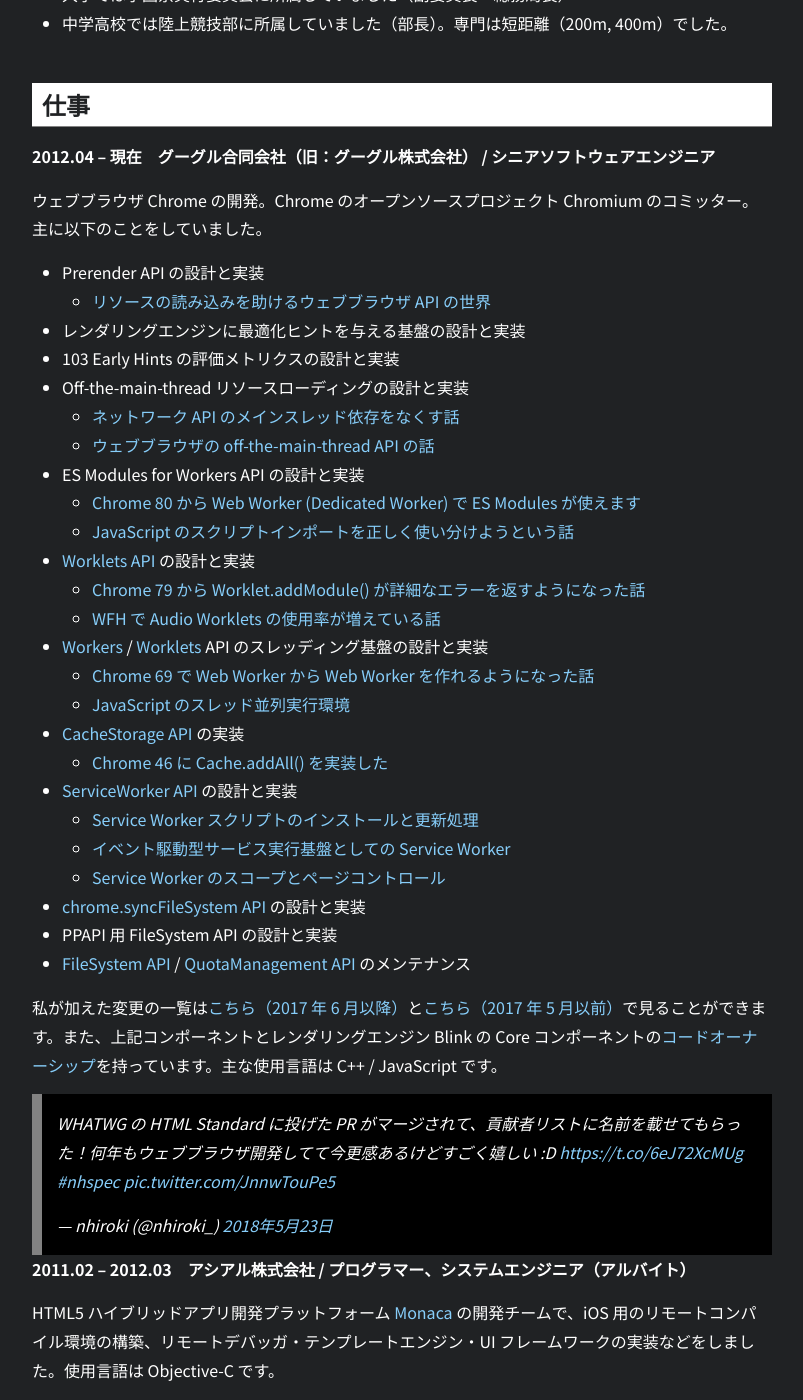
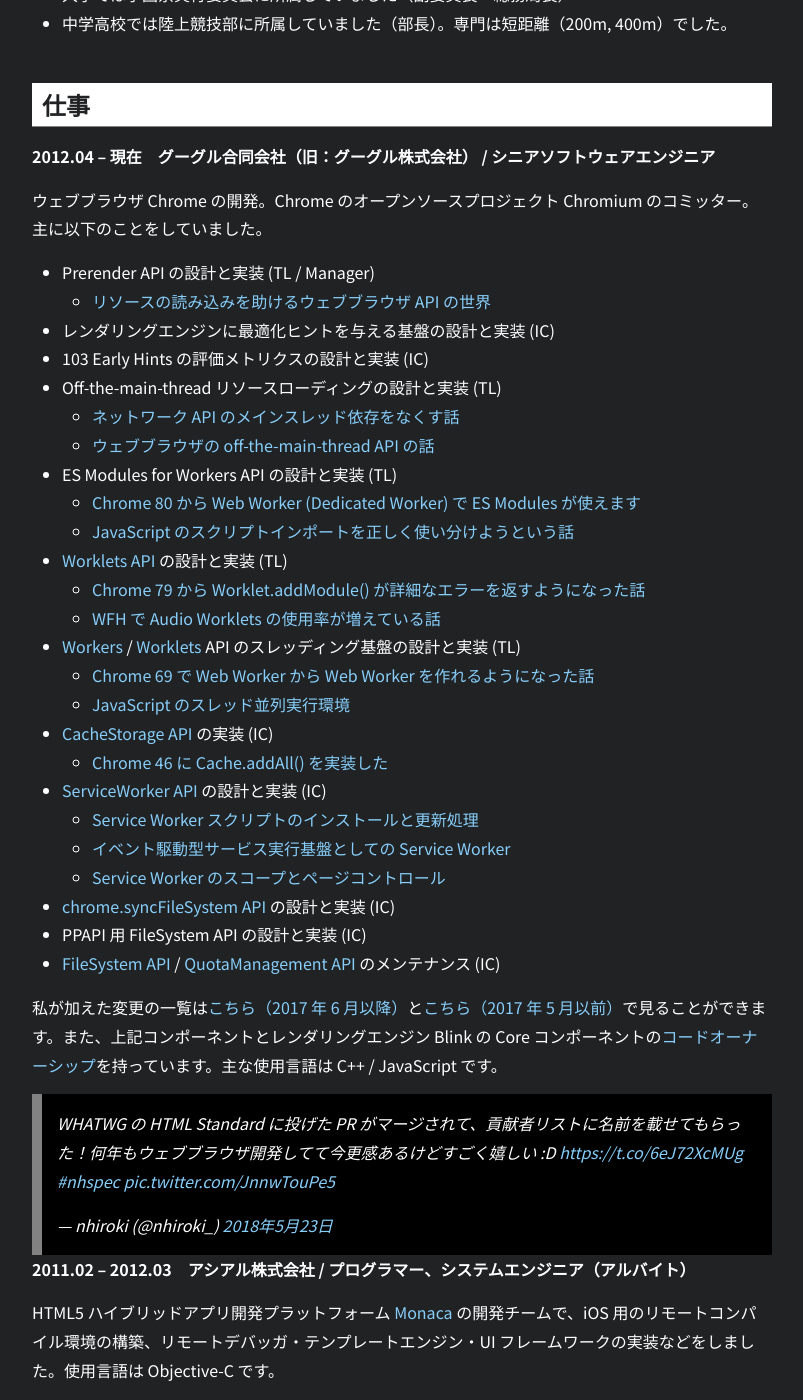
Before and after one commit to nhiroki/nhiroki.github.io, a Jekyll site: the page built from about.md, in a window 1280 px wide and 1400 px high, scrolled down 1143 px. Shown: the whole window, without its empty margins (238-1041 px from the left). Built offline with Jekyll 4.4.1, drawn with Linux system fonts in a browser that asks for light colours; comment, search, counter and statistics services are not loaded; some of the changed text lies outside the part shown.

Commit message:
Update the about page

```diff
--- a/about.md
+++ b/about.md
@@ -9,7 +9,7 @@
 
 Hiroki Nakagawa (nhiroki)
 
-シニアソフトウェアエンジニア @ グーグル。ウェブブラウザ Chrome (Chromium) 開発者。情報理工学修士。2 児の父親。
+Senior Software Engineer / Tech Lead Manager (TLM) @ Google。ウェブブラウザ Chrome (Chromium) 開発者。情報理工学修士。2 児の父親。
 
 ---
 
@@ -43,31 +43,31 @@
 
 ウェブブラウザ Chrome の開発。Chrome のオープンソースプロジェクト Chromium のコミッター。主に以下のことをしていました。
 
-* Prerender API の設計と実装
+* Prerender API の設計と実装 (TL / Manager)
   - [リソースの読み込みを助けるウェブブラウザ API の世界](/2021/05/06/resource-loading-apis)
-* レンダリングエンジンに最適化ヒントを与える基盤の設計と実装
-* 103 Early Hints の評価メトリクスの設計と実装
-* Off-the-main-thread リソースローディングの設計と実装
+* レンダリングエンジンに最適化ヒントを与える基盤の設計と実装 (IC)
+* 103 Early Hints の評価メトリクスの設計と実装 (IC)
+* Off-the-main-thread リソースローディングの設計と実装 (TL)
   - [ネットワーク API のメインスレッド依存をなくす話](/2018/06/15/blink-off-the-main-thread-loading)
   - [ウェブブラウザの off-the-main-thread API の話](/2018/05/07/off-the-main-thread-api)
-* ES Modules for Workers API の設計と実装
+* ES Modules for Workers API の設計と実装 (TL)
   - [Chrome 80 から Web Worker (Dedicated Worker) で ES Modules が使えます](/2019/12/05/es-modules-for-dedicated-workers)
   - [JavaScript のスクリプトインポートを正しく使い分けようという話](/2018/09/07/javascript-import)
-* [Worklets API](https://drafts.css-houdini.org/worklets/) の設計と実装
+* [Worklets API](https://drafts.css-houdini.org/worklets/) の設計と実装 (TL)
   - [Chrome 79 から Worklet.addModule() が詳細なエラーを返すようになった話](/2019/10/16/worklet-addmodule-error)
   - [WFH で Audio Worklets の使用率が増えている話](/2020/05/12/usage-of-audio-worklets)
-* [Workers](https://html.spec.whatwg.org/multipage/workers.html#workers) / [Worklets](https://drafts.css-houdini.org/worklets/) API のスレッディング基盤の設計と実装
+* [Workers](https://html.spec.whatwg.org/multipage/workers.html#workers) / [Worklets](https://drafts.css-houdini.org/worklets/) API のスレッディング基盤の設計と実装 (TL)
   - [Chrome 69 で Web Worker から Web Worker を作れるようになった話](/2018/10/29/nested-workers)
   - [JavaScript のスレッド並列実行環境](/2017/12/10/javascript-parallel-processing)
-* [CacheStorage API](https://slightlyoff.github.io/ServiceWorker/spec/service_worker/#cache-objects) の実装
+* [CacheStorage API](https://slightlyoff.github.io/ServiceWorker/spec/service_worker/#cache-objects) の実装 (IC)
   - [Chrome 46 に Cache.addAll() を実装した](/2015/09/02/cache-storage-addall)
-* [ServiceWorker API](https://slightlyoff.github.io/ServiceWorker/spec/service_worker/) の設計と実装
+* [ServiceWorker API](https://slightlyoff.github.io/ServiceWorker/spec/service_worker/) の設計と実装 (IC)
   - [Service Worker スクリプトのインストールと更新処理](/2018/02/15/service-worker-install-and-update-scripts)
   - [イベント駆動型サービス実行基盤としての Service Worker](/2017/02/13/service-worker-event-driven-background-processing)
   - [Service Worker のスコープとページコントロール](/2015/02/28/service-worker-scope-and-page-control)
-* [chrome.syncFileSystem API](https://developer.chrome.com/apps/syncFileSystem) の設計と実装
-* PPAPI 用 FileSystem API の設計と実装
-* [FileSystem API](https://www.w3.org/TR/file-system-api/) / [QuotaManagement API](http://w3c.github.io/quota-api/) のメンテナンス
+* [chrome.syncFileSystem API](https://developer.chrome.com/apps/syncFileSystem) の設計と実装 (IC)
+* PPAPI 用 FileSystem API の設計と実装 (IC)
+* [FileSystem API](https://www.w3.org/TR/file-system-api/) / [QuotaManagement API](http://w3c.github.io/quota-api/) のメンテナンス (IC)
 
 私が加えた変更の一覧は[こちら（2017 年 6 月以降）](https://chromium-review.googlesource.com/q/owner:nhiroki%2540chromium.org)と[こちら（2017 年 5 月以前）](https://codereview.chromium.org/search?closed=1&owner=nhiroki%40chromium.org&reviewer=&cc=&repo_guid=&base=&project=&private=1&commit=1&created_before=&created_after=&modified_before=&modified_after=&order=&format=html&keys_only=False&with_messages=False&cursor=&limit=200)で見ることができます。また、上記コンポーネントとレンダリングエンジン Blink の Core コンポーネントの[コードオーナーシップ](https://www.chromium.org/developers/owners-files)を持っています。主な使用言語は C++ / JavaScript です。
 
```
Also changed, not shown: other parts of about.md (+1 -1 lines).
